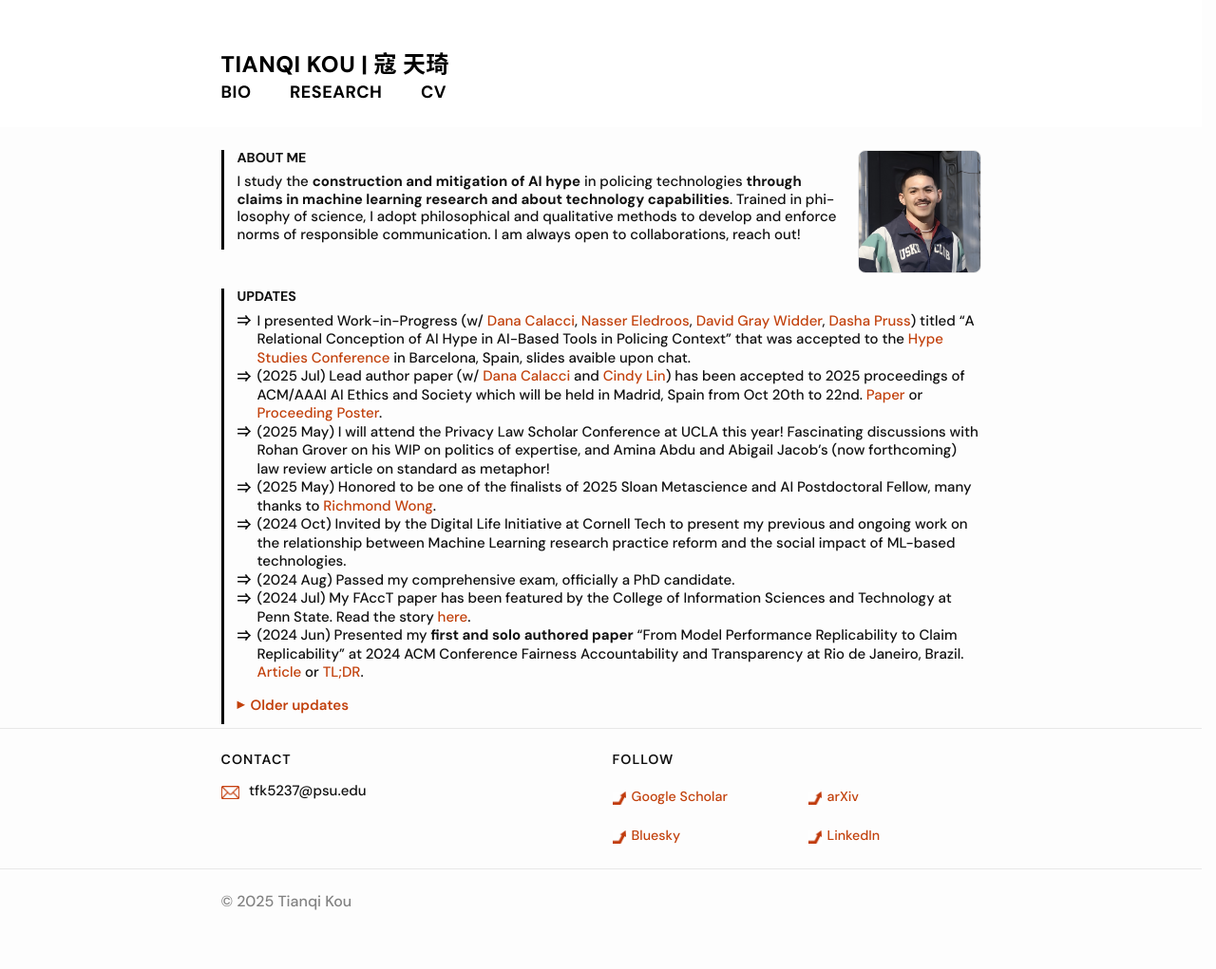
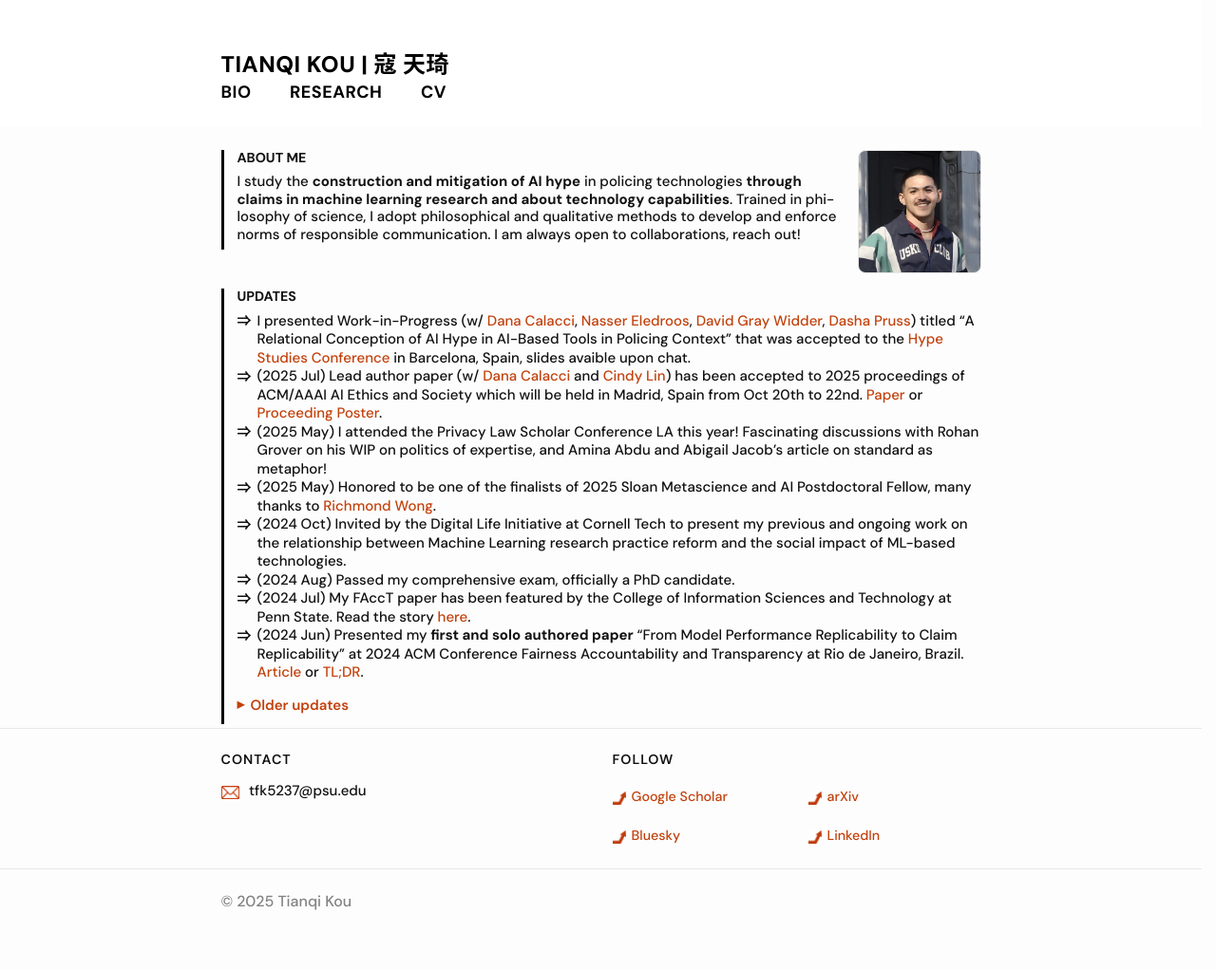
Before and after one commit to koutianqi/koutianqi.github.io, a Jekyll site: the page built from index.markdown, in a window 1280 px wide. Shown: the whole page at 95% size. Built offline with Jekyll 4.4.1, drawn with Linux system fonts in a browser that asks for light colours.

Commit message:
Update index.markdown

```diff
--- a/index.markdown
+++ b/index.markdown
@@ -31,7 +31,7 @@ I study the **construction and mitigation of AI hype** in policing technologies
 
 - I presented Work-in-Progress (w/ [Dana Calacci](https://www.dcalacci.net), [Nasser Eledroos](https://nasser.wiki), [David Gray Widder](https://davidwidder.me), [Dasha Pruss](https://www.dashapruss.com)) titled "A Relational Conception of AI Hype in AI-Based Tools in Policing Context" that was accepted to the [Hype Studies Conference](https://hypestudies.org/conference) in Barcelona, Spain, slides avaible upon chat.
 - (2025 Jul) Lead author paper (w/ [Dana Calacci](https://www.dcalacci.net) and [Cindy Lin](https://lincindy.com)) has been accepted to 2025 proceedings of ACM/AAAI AI Ethics and Society which will be held in Madrid, Spain from Oct 20th to 22nd. [Paper](https://ojs.aaai.org/index.php/AIES/article/view/36649) or [Proceeding Poster](https://drive.google.com/file/d/1opno1nLH7wun6IxEJQ85GNEzUy6ND7cf/view?usp=sharing).
-- (2025 May) I will attend the Privacy Law Scholar Conference at UCLA this year! Fascinating discussions with Rohan Grover on his WIP on politics of expertise, and Amina Abdu and Abigail Jacob's (now forthcoming) law review article on standard as metaphor!
+- (2025 May) I attended the Privacy Law Scholar Conference LA this year! Fascinating discussions with Rohan Grover on his WIP on politics of expertise, and Amina Abdu and Abigail Jacob's article on standard as metaphor!
 - (2025 May) Honored to be one of the finalists of 2025 Sloan Metascience and AI Postdoctoral Fellow, many thanks to [Richmond Wong](https://richmondywong.com).
 - (2024 Oct) Invited by the Digital Life Initiative at Cornell Tech to present my previous and ongoing work on the relationship between Machine Learning research practice reform and the social impact of ML-based technologies.
 - (2024 Aug) Passed my comprehensive exam, officially a PhD candidate.
```
